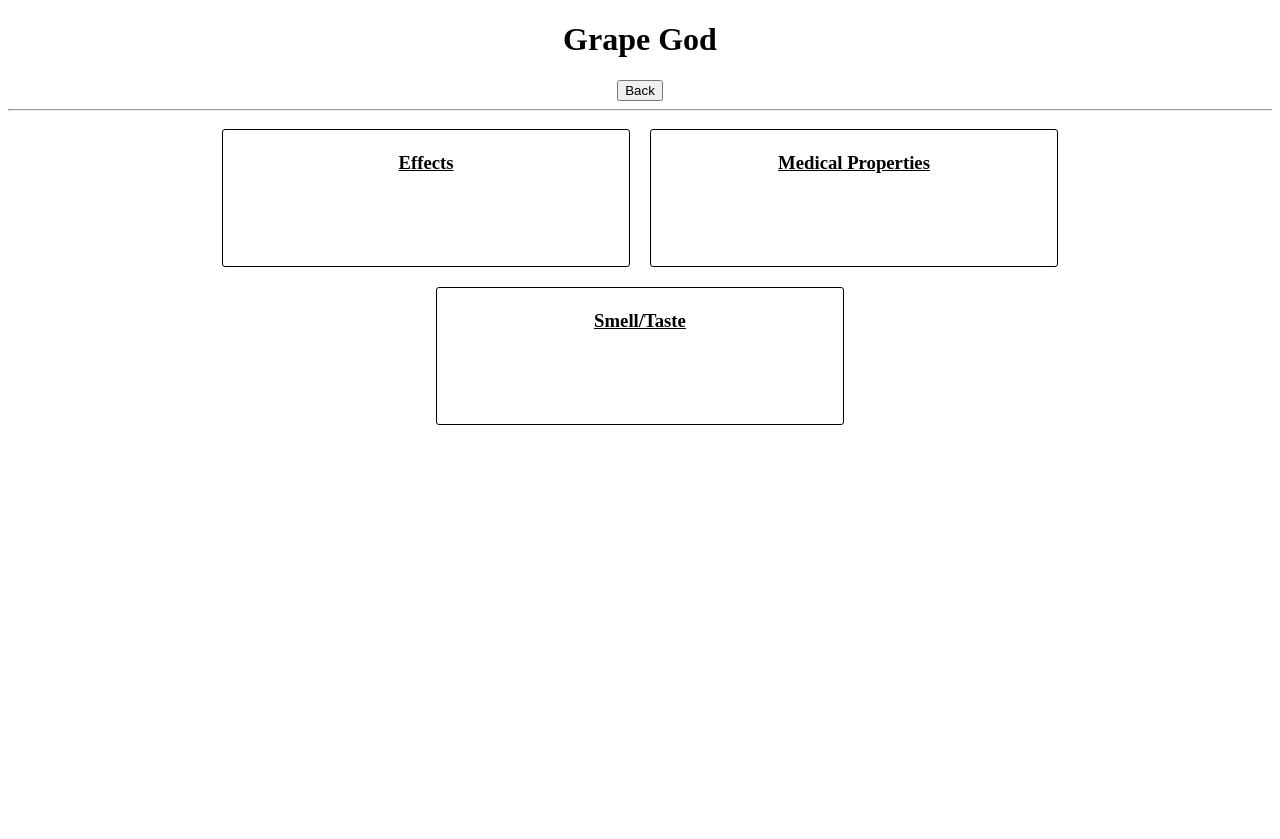
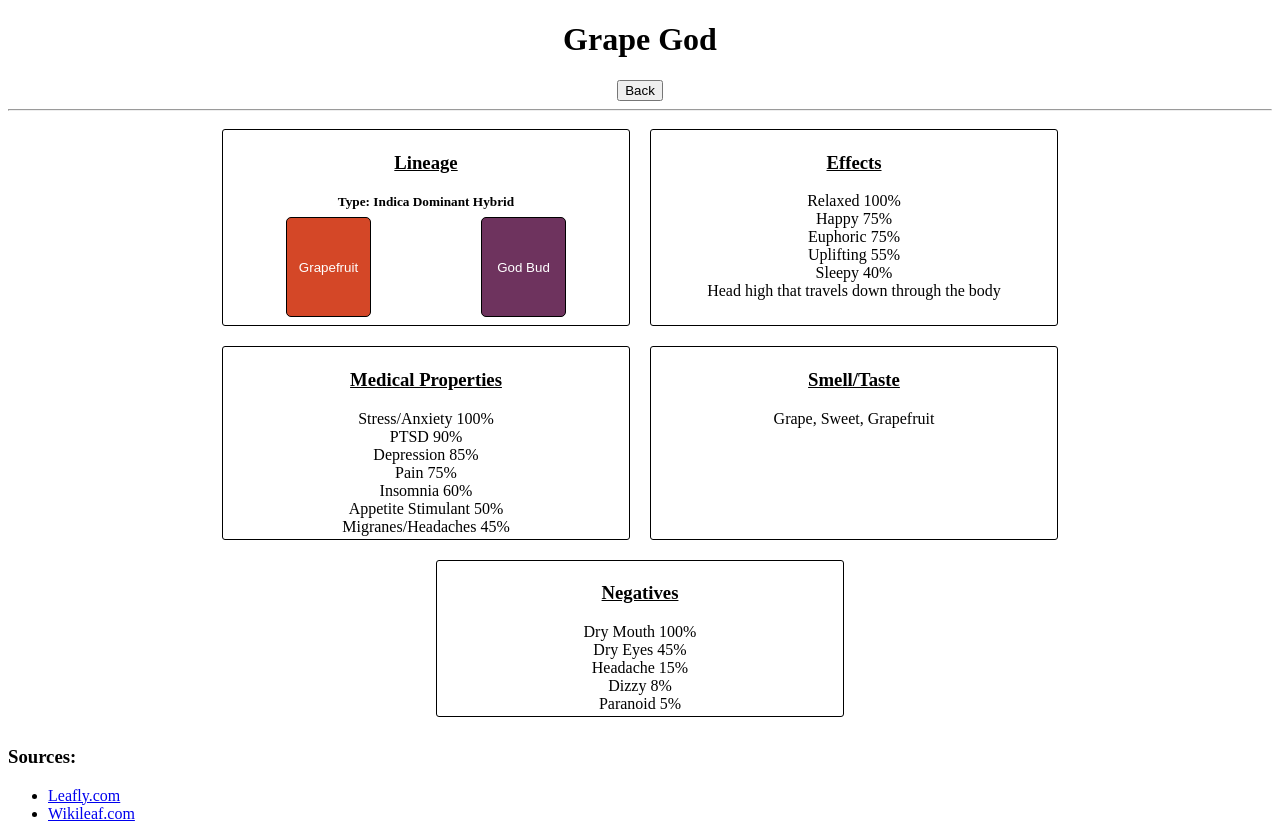
Before and after one commit to liamebirge/StoreStrains, a plain HTML site: page strainOverviews/grapeGod.html in a window 1280 px wide. Before the commit the page ends 800 px from the top, so only its background shows below. Drawn offline with Linux system fonts and the light colour scheme.

Commit message:
Adding strain info

```diff
--- a/strainOverviews/grapeGod.html
+++ b/strainOverviews/grapeGod.html
@@ -17,12 +17,31 @@
 		</header>
 		<hr />
 		<section id="strainSection">
+			<div class="sect" id="lineage">
+				<div class="sectionHeader">
+					<h3><u>Lineage</u></h3>
+					<h5>Type: Indica Dominant Hybrid</h5>
+				</div>
+				<div class="sectionInfo" id="parents">
+					<button class="parent sativa" onclick="gotoNew('https://www.leafly.com/sativa/grapefruit')">
+						Grapefruit
+					</button>
+					<button class="parent indica" onclick="gotoNew('https://www.leafly.com/indica/god-bud')">
+						God Bud
+					</button>
+				</div>
+			</div>
 			<div class="sect" id="effects">
 				<div class="sectionHeader">
 					<h3><u>Effects</u></h3>
 				</div>
 				<div class="sectionInfo">
-
+					Relaxed 100%<br />
+					Happy 75%<br />
+					Euphoric 75%<br />
+					Uplifting 55%<br />
+					Sleepy 40%<br />
+					Head high that travels down through the body
 				</div>
 			</div>
 			<div class="sect" id="medical">
@@ -30,7 +49,13 @@
 					<h3><u>Medical Properties</u></h3>
 				</div>
 				<div class="sectionInfo">
-
+					Stress/Anxiety 100%<br />
+					PTSD 90%<br />
+					Depression 85%<br />
+					Pain 75%<br />
+					Insomnia 60%<br />
+					Appetite Stimulant 50%<br />
+					Migranes/Headaches 45%
 				</div>
 			</div>
 			<div class="sect" id="smellTaste">
@@ -38,12 +63,38 @@
 					<h3><u>Smell/Taste</u></h3>
 				</div>
 				<div class="sectionInfo">
-
+					Grape, Sweet, Grapefruit
+				</div>
+			</div>
+			<div class="sect" id="negatives">
+				<div class="sectionHeader">
+					<h3><u>Negatives</u></h3>
+				</div>
+				<div class="sectionInfo">
+					Dry Mouth 100%<br />
+					Dry Eyes 45%<br />
+					Headache 15%<br />
+					Dizzy 8%<br />
+					Paranoid 5%
 				</div>
 			</div>
 		</section>
 		<footer>
-
+			<div id="sources">
+				<h3>Sources:</h3>
+				<ul>
+					<li>
+						<a href="https://www.leafly.com/hybrid/grape-god" target="_blank">
+							Leafly.com
+						</a>
+					</li>
+					<li>
+						<a href="https://www.wikileaf.com/strain/grape-god/" target="_blank">
+							Wikileaf.com
+						</a>
+					</li>
+				</ul>
+			</div>
 		</footer>
 	</body>
 </html>
```
